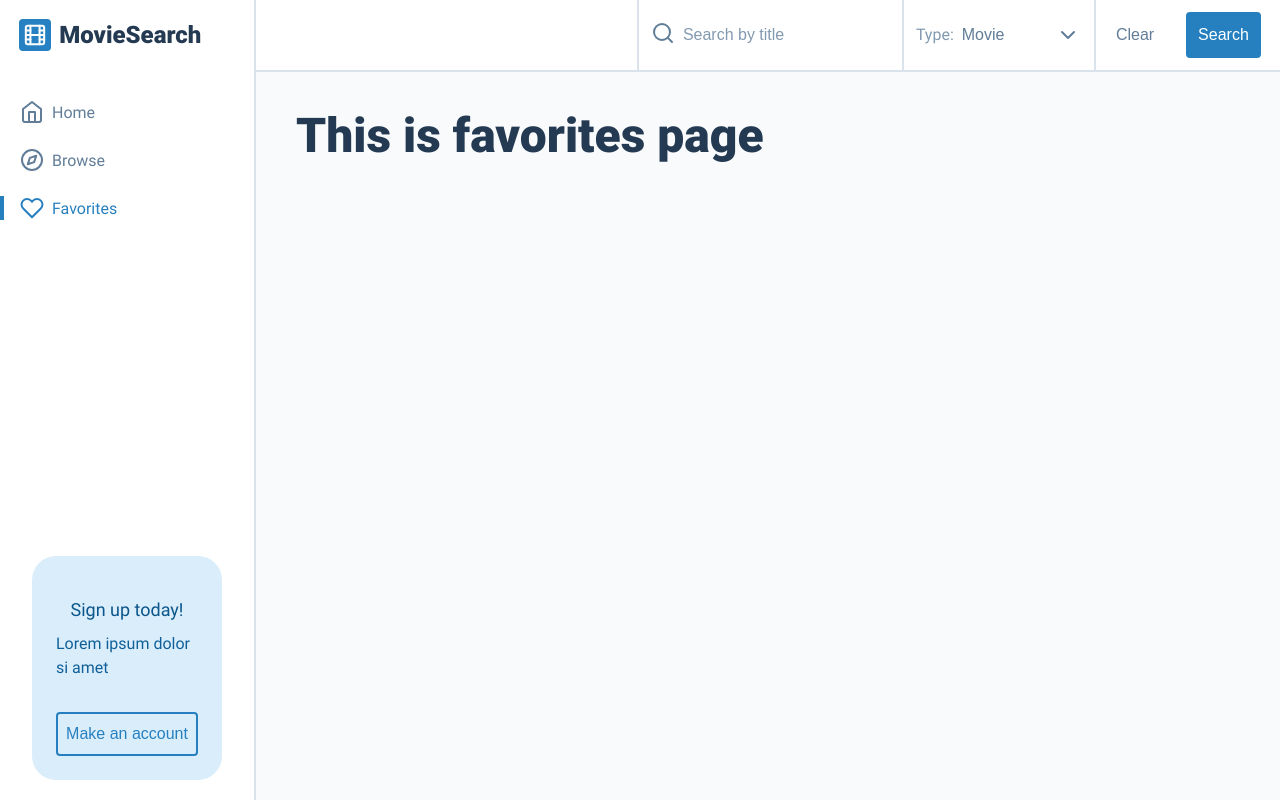
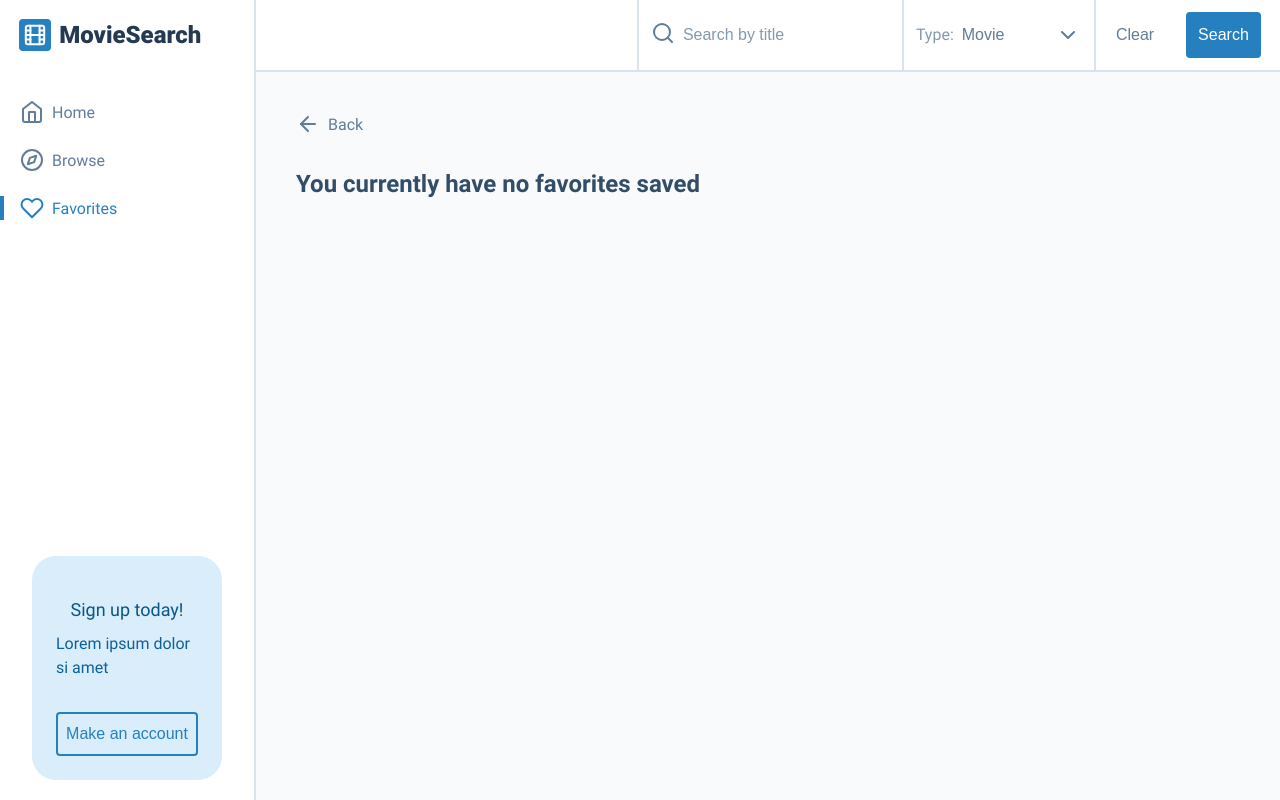
Before and after one commit to paul-blackwell/movie-search, a React (Create React App) app: page /favorites in a window 1280 px wide. Built offline with nearby package versions, Linux system fonts and the light colour scheme.

Commit message:
The favorites page now shows text and error toast if there an no favorites saved

```diff
--- a/src/components/pages/favorites/favorites.jsx
+++ b/src/components/pages/favorites/favorites.jsx
@@ -1,8 +1,43 @@
 import React from 'react';
-import PrimaryHeading from '../../atoms/typography/primary-heading/primary-heading';
+import { useSelector, useDispatch } from 'react-redux';
+import ButtonBack from '../../atoms/button-back/button-back';
+import SecondaryHeading from '../../atoms/typography/secondary-heading/secondary-heading';
 
-const Favorites = () => (
-  <PrimaryHeading>This is favorites page</PrimaryHeading>
-);
+const Favorites = () => {
+  // Get Favorites from store
+  const favorites = useSelector((state) => state.favorites.value);
+
+  // If no favorites show error toast
+  const dispatch = useDispatch();
+  if (favorites.length < 1) {
+    console.log('fired');
+    dispatch({
+      type: 'SHOW_TOAST',
+      payload: {
+        display: true,
+        message: 'You currently have to favorites saved',
+        type: 'error',
+      },
+    });
+  }
+
+  if (favorites.length < 1) {
+    return (
+      <>
+        <ButtonBack to="/">
+          Back
+        </ButtonBack>
+        <SecondaryHeading>You currently have no favorites saved</SecondaryHeading>
+      </>
+    );
+  }
+
+  // If Favorites
+  return (
+    <div>
+      Test
+    </div>
+  );
+};
 
 export default Favorites;
```
